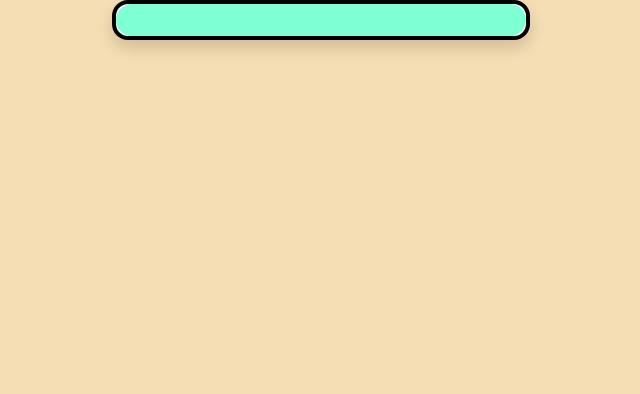
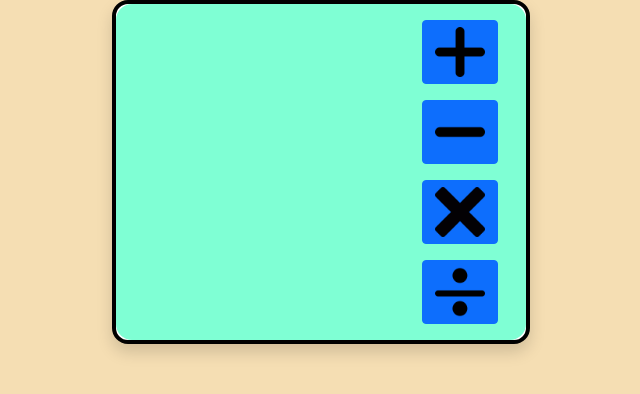
Before and after one commit to rohitkatbamna/Calculator, a React (Create React App) app: page /calculator in a window 1280 px wide. Shown: the top 394 px of the page, without its empty margins (319-959 px from the left). Built offline with nearby package versions, Linux system fonts and the light colour scheme.

Commit message:
19TH MARCH 2022 12:30 PM COMMIT NO.3

```diff
--- /dev/null
+++ b/src/components/numbers.js
@@ -0,0 +1,10 @@
+import React from "react";
+
+function Numbers() {
+	return (
+		<>
+			<div className="container-fluid"></div>
+		</>
+	);
+}
+export default Numbers;
--- a/src/components/operators.js
+++ b/src/components/operators.js
@@ -1,10 +1,27 @@
 import React from "react";
-
+import plus from "../assets/plus.png";
+import minus from "../assets/minus.png";
+import mul from "../assets/multiplication.png";
+import divide from "../assets/divide.png";
+import "../scss/operator.scss";
 function Operators() {
 	return (
-		<div className="container-fluid">
-			<div className="row">
-				<div className="col"></div>
+		<div className="container-fluid operator_all_of_it">
+			<div className="row operator_row">
+				<div className="col-3 operator_row_col_one">
+					<button className="btn btn-primary">
+						<img src={plus} alt="plus sign" height={50} width={50} />
+					</button>
+					<button className="btn btn-primary mt-3">
+						<img src={minus} alt="minus sign" height={50} width={50} />
+					</button>
+					<button className="btn btn-primary mt-3">
+						<img src={mul} alt="multiplication sign" height={50} width={50} />
+					</button>
+					<button className="btn btn-primary mt-3">
+						<img src={divide} alt="divide sign" height={50} width={50} />
+					</button>
+				</div>
 			</div>
 		</div>
 	);
--- a/src/pages/calculator.js
+++ b/src/pages/calculator.js
@@ -1,4 +1,5 @@
 import React from "react";
+import Numbers from "../components/numbers";
 import Operators from "../components/operators";
 import "../scss/cal.scss";
 function Calculatorpage() {
@@ -7,6 +8,7 @@ function Calculatorpage() {
 			<div className="row card cal_card col-xxl-4 col-xl-4 col-lg-5 col-md-6 col-sm-12 shadow">
 				<div className="card-body cal_card_body">
 					<Operators />
+					<Numbers />
 				</div>
 			</div>
 		</div>
--- /dev/null
+++ b/src/scss/operator.scss
@@ -0,0 +1,7 @@
+.operator_all_of_it {
+	.operator_row {
+		.operator_row_col_one {
+			margin-left: auto;
+		}
+	}
+}
```
